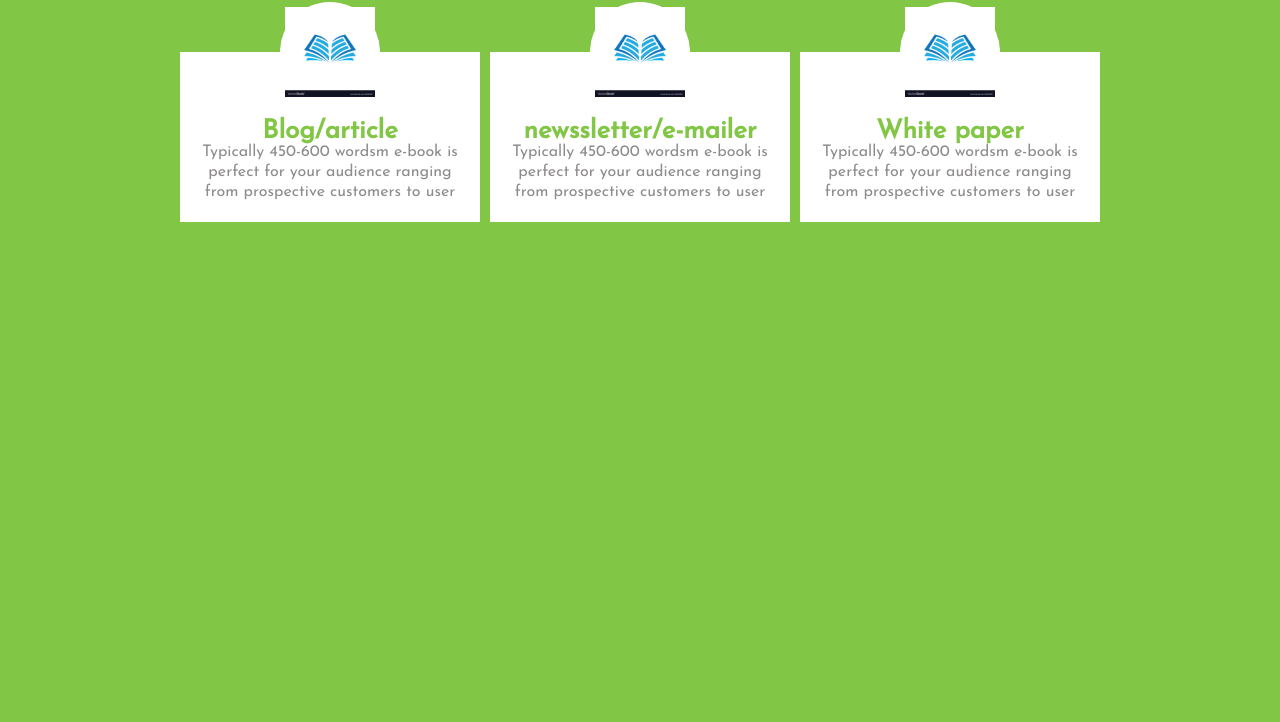
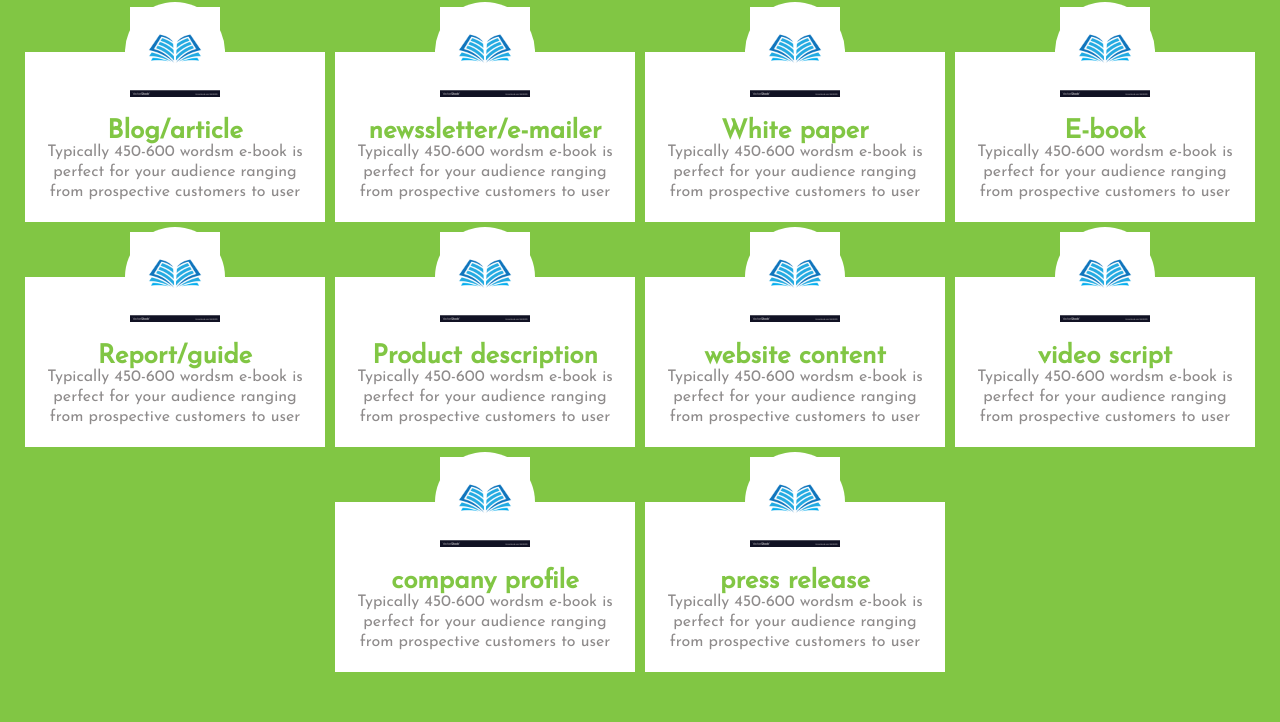
Before and after one commit to aartikumari123/white-panda, a plain HTML site: page index.html in a window 1280 px wide. Shown: the part 206-928 px from the top of the page. Before the commit the page ends 800 px from the top, so only its background shows below. Drawn offline with Linux system fonts and the light colour scheme.

Commit message:
Add files via upload

```diff
--- a/index.html
+++ b/index.html
@@ -8,7 +8,7 @@
 <body>
 
 <div class="wrapper">
-  <h1>Our Team</h1>
+  <h1>content store</h1>
   <div class="team">
     <div class="team_member">
       <div class="team_img">
@@ -30,7 +30,50 @@
       <h3>White paper</h3>
       <p>Typically 450-600 wordsm e-book is perfect for your audience ranging from prospective customers to user</p>
     </div>
+	<div class="team_member">
+      <div class="team_img">
+        <img src="b1.jpg" alt="Team_image">
+      </div>
+      <h3>E-book</h3>
+      <p>Typically 450-600 wordsm e-book is perfect for your audience ranging from prospective customers to user</p></div>
+	  <div class="team_member">
+      <div class="team_img">
+        <img src="b1.jpg" alt="Team_image">
+      </div>
+      <h3>Report/guide</h3>
+      <p>Typically 450-600 wordsm e-book is perfect for your audience ranging from prospective customers to user</p></div>
+	  <div class="team_member">
+      <div class="team_img">
+        <img src="b1.jpg" alt="Team_image">
+      </div>
+      <h3>Product description</h3>
+      <p>Typically 450-600 wordsm e-book is perfect for your audience ranging from prospective customers to user</p></div>
+	  <div class="team_member">
+      <div class="team_img">
+        <img src="b1.jpg" alt="Team_image">
+      </div>
+      <h3>website content</h3>
+      <p>Typically 450-600 wordsm e-book is perfect for your audience ranging from prospective customers to user</p></div>
+	  <div class="team_member">
+      <div class="team_img">
+        <img src="b1.jpg" alt="Team_image">
+      </div>
+      <h3>video script</h3>
+      <p>Typically 450-600 wordsm e-book is perfect for your audience ranging from prospective customers to user</p></div>
+	  <div class="team_member">
+      <div class="team_img">
+        <img src="b1.jpg" alt="Team_image">
+      </div>
+      <h3>company profile</h3>
+      <p>Typically 450-600 wordsm e-book is perfect for your audience ranging from prospective customers to user</p></div>
+	  <div class="team_member">
+      <div class="team_img">
+        <img src="b1.jpg" alt="Team_image">
+      </div>
+      <h3>press release</h3>
+      <p>Typically 450-600 wordsm e-book is perfect for your audience ranging from prospective customers to user</p></div>
   </div>
+
 </div>
 
 </body>
```
